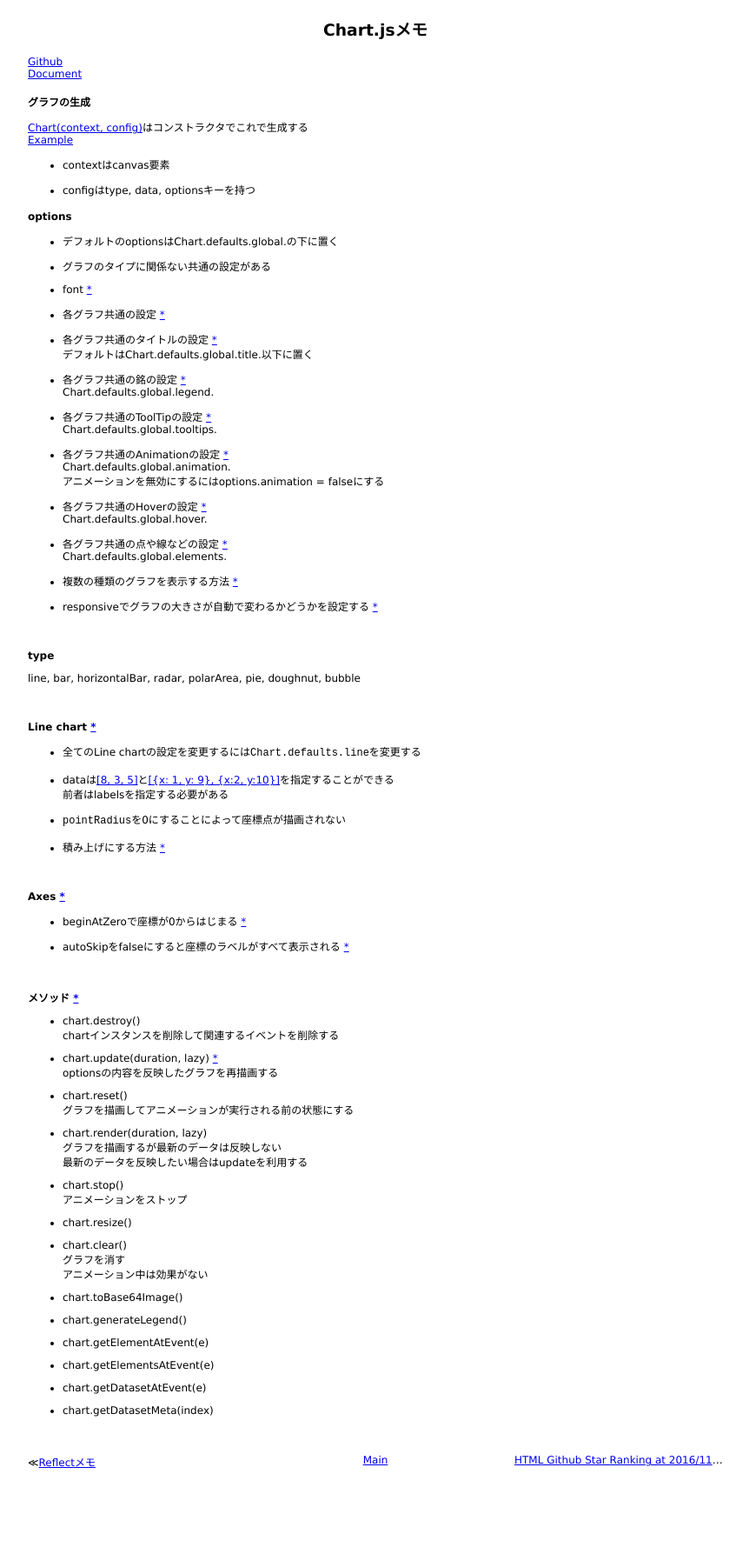
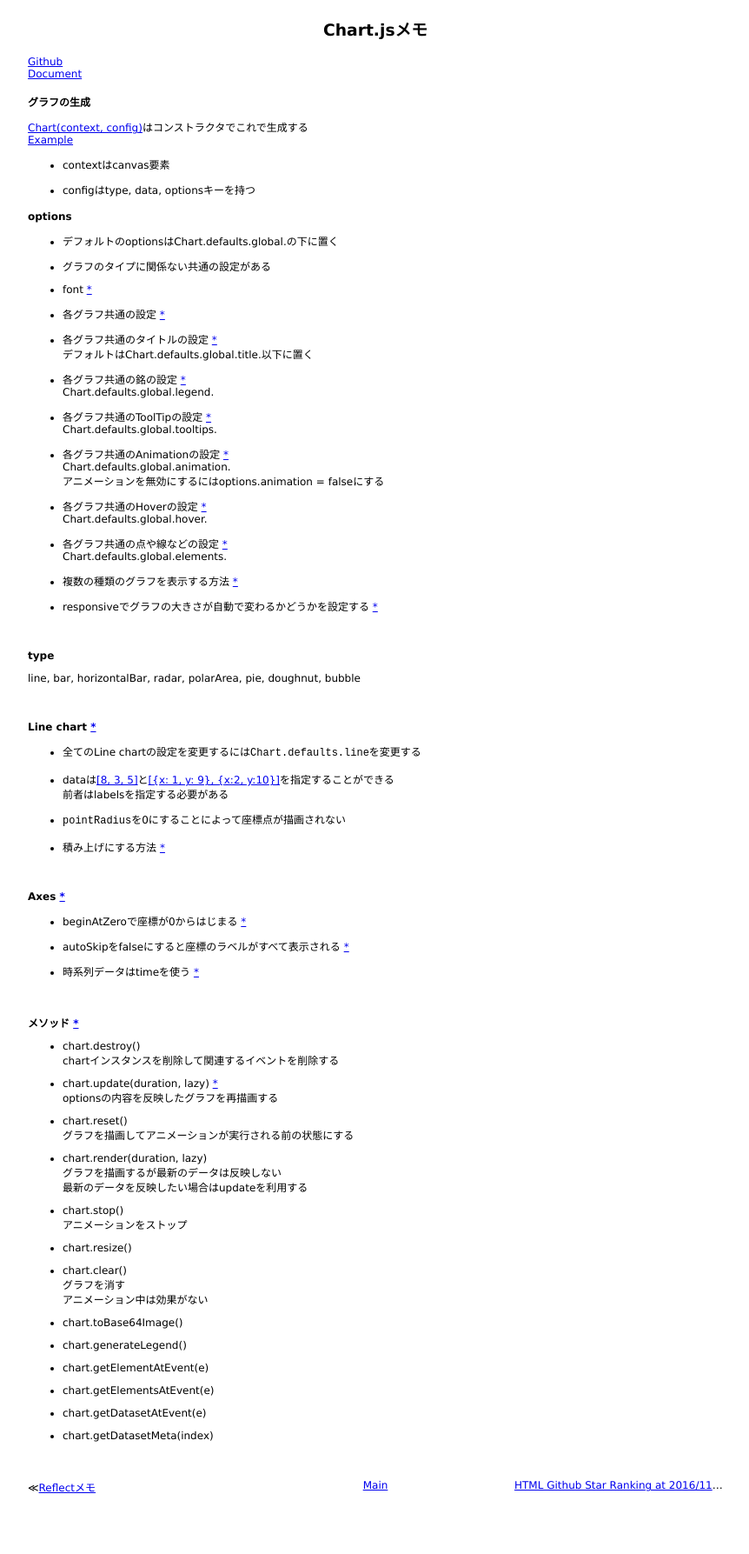
Before and after one commit to 38elements/38elements.github.com, a Jekyll site: the page built from _posts/2016-11-17-chartjs.md, in a window 1280 px wide. Shown: the whole page at 87% size, without its empty margins (208-1070 px from the left). Built offline with Jekyll 4.4.1, drawn with Linux system fonts in a browser that asks for light colours; before the commit the page ends 1758 px from its top, so only the background shows below that.

Commit message:
Update 2016-11-17-chartjs.md

```diff
--- a/_posts/2016-11-17-chartjs.md
+++ b/_posts/2016-11-17-chartjs.md
@@ -77,6 +77,8 @@ line, bar, horizontalBar, radar, polarArea, pie, doughnut, bubble
 
 * autoSkipをfalseにすると座標のラベルがすべて表示される [\*](http://www.chartjs.org/docs/latest/axes/cartesian/#tick-configuration)
 
+* 時系列データはtimeを使う [\*](http://www.chartjs.org/docs/latest/axes/cartesian/time.html)
+
 <br>
 
 #### メソッド [\*](http://www.chartjs.org/docs/latest/developers/api.html)
```
